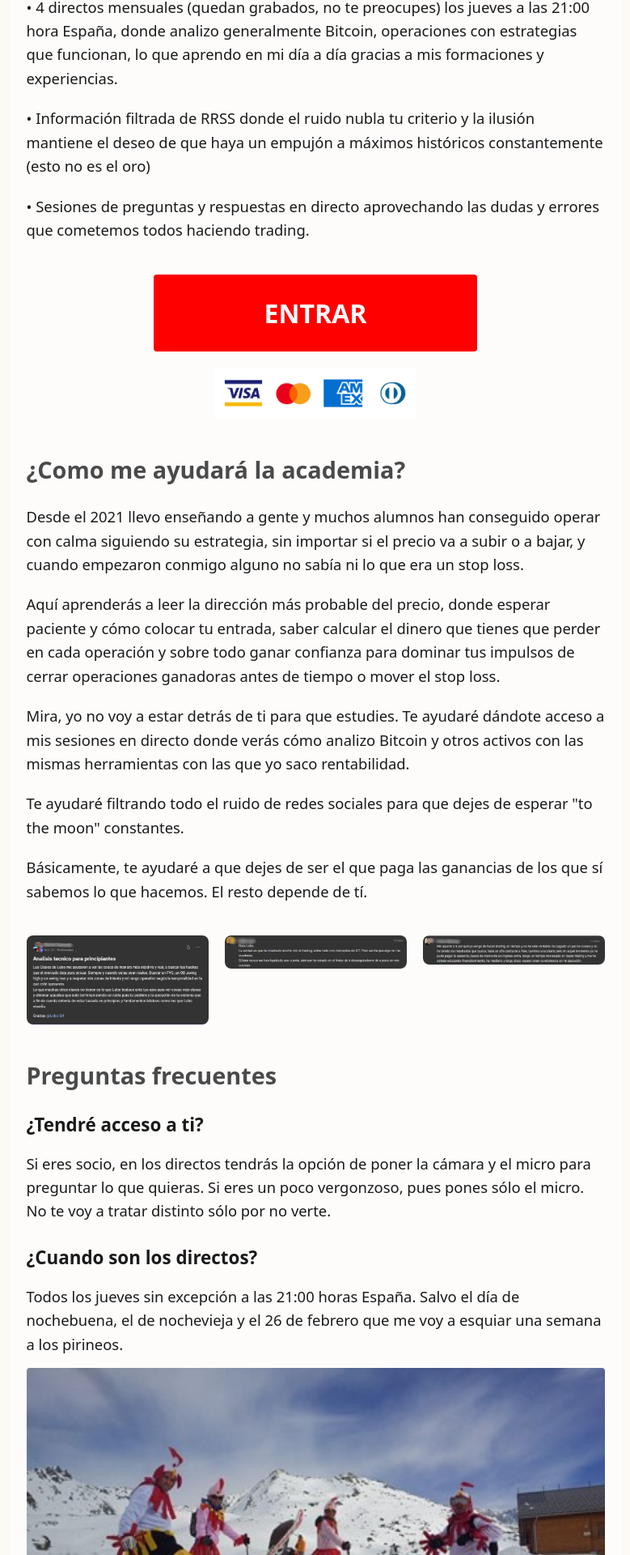
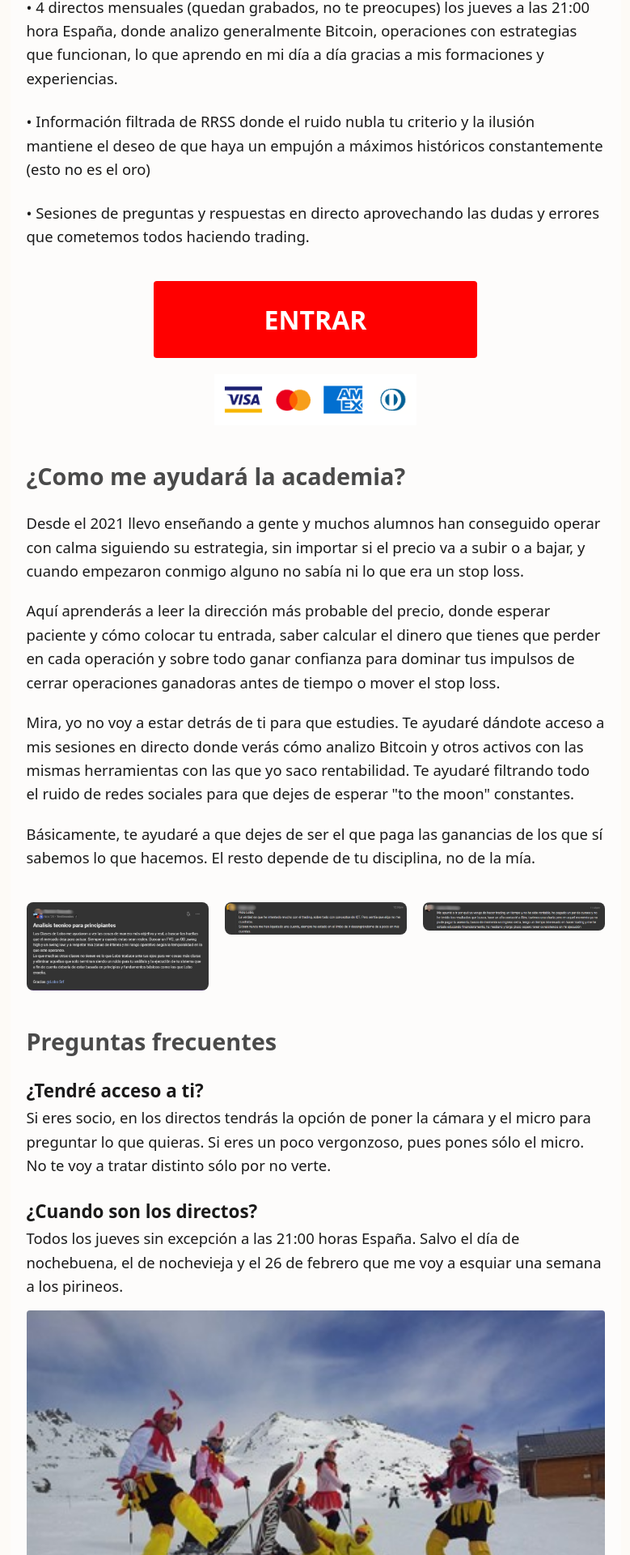
Before and after one commit to Lobosrf/My-web, a Next.js app: page /entrar in a window 1280 px wide. Shown: the part 1754-3674 px from the top of the page at 81% size, without its empty margins (250-1029 px from the left). Built offline with nearby package versions, Linux system fonts and the light colour scheme.

Commit message:
fijar texto completo entrar con formato exacto

```diff
--- a/app/entrar/page.tsx
+++ b/app/entrar/page.tsx
@@ -49,7 +49,7 @@ export default function Entrar() {
                     <p style={{ marginBottom: '25px' }}>El motivo es que buscan un gurú con un Lamborghini alquilado que les venda el indicador o la estrategia definitiva.</p>
 
                     <p style={{ marginBottom: '25px' }}>
-                        Tengo alumnos que sentían miedo al abrir una operación porque habían perdido la confianza en sí mismos. Vienen intoxicados de información, con la cabeza llena de ruido con indicadores, todo el gráfico lleno de líneas y la cuenta reventada.
+                        Tengo alumnos que sentían miedo al abrir una operación porque habian perdido la confianza en sí mismos. Vienen intoxicados de información, con la cabeza llena de ruido con indicadores, todo el grafico lleno de lineas y la cuenta reventada.
                     </p>
 
                     <p style={{ marginBottom: '25px' }}>
@@ -61,38 +61,24 @@ export default function Entrar() {
                     </p>
 
                     <h2 style={{ fontSize: '1.8rem', fontWeight: '900', marginBottom: '20px' }}>¿Que recibes?</h2>
-
-                    <p style={{ marginBottom: '20px' }}>• 4 directos mensuales (quedan grabados, no te preocupes) los jueves a las 21:00 hora España, donde analizo generalmente Bitcoin, operaciones con estrategias que funcionan, lo que aprendo en mi día a día gracias a mis formaciones y experiencias.</p>
-                    <p style={{ marginBottom: '20px' }}>• Información filtrada de RRSS donde el ruido nubla tu criterio y la ilusión mantiene el deseo de que haya un empujón a máximos históricos constantemente (esto no es el oro)</p>
+                    <p>• 4 directos mensuales (quedan grabados, no te preocupes) los jueves a las 21:00 hora España, donde analizo generalmente Bitcoin, operaciones con estrategias que funcionan, lo que aprendo en mi día a día gracias a mis formaciones y experiencias.</p>
+                    <p>• Información filtrada de RRSS donde el ruido nubla tu criterio y la ilusión mantiene el deseo de que haya un empujón a máximos históricos constantemente (esto no es el oro)</p>
                     <p style={{ marginBottom: '40px' }}>• Sesiones de preguntas y respuestas en directo aprovechando las dudas y errores que cometemos todos haciendo trading.</p>
 
                     <div style={{ textAlign: 'center', margin: '40px 0' }}>
-                        <a href="https://whop.com/checkout/plan_Pn3GawS3QdeWk" style={{
-                            backgroundColor: '#ff0000',
-                            color: '#fff',
-                            padding: '22px 60px',
-                            fontSize: '2rem',
-                            fontWeight: '900',
-                            textDecoration: 'none',
-                            borderRadius: '4px',
-                            display: 'inline-block',
-                            width: '100%',
-                            maxWidth: '400px'
-                        }}>
+                        <a href="https://whop.com/checkout/plan_Pn3GawS3QdeWk" style={{ backgroundColor: '#ff0000', color: '#fff', padding: '22px 60px', fontSize: '2rem', fontWeight: '900', textDecoration: 'none', borderRadius: '4px', display: 'inline-block', width: '100%', maxWidth: '400px' }}>
                             ENTRAR
                         </a>
                         <div style={{ marginTop: '20px' }}>
-                            <img src="/tarjetas.png" alt="Pago seguro" style={{ width: '250px', margin: '0 auto', display: 'block' }} />
+                            <img src="/tarjetas.png" alt="Tarjetas" style={{ width: '250px', margin: '0 auto', display: 'block' }} />
                         </div>
                     </div>
 
                     <h2 style={{ fontSize: '1.8rem', fontWeight: '900', marginBottom: '20px' }}>¿Como me ayudará la academia?</h2>
-
                     <p style={{ marginBottom: '20px' }}>Desde el 2021 llevo enseñando a gente y muchos alumnos han conseguido operar con calma siguiendo su estrategia, sin importar si el precio va a subir o a bajar, y cuando empezaron conmigo alguno no sabía ni lo que era un stop loss.</p>
                     <p style={{ marginBottom: '20px' }}>Aquí aprenderás a leer la dirección más probable del precio, donde esperar paciente y cómo colocar tu entrada, saber calcular el dinero que tienes que perder en cada operación y sobre todo ganar confianza para dominar tus impulsos de cerrar operaciones ganadoras antes de tiempo o mover el stop loss.</p>
-                    <p style={{ marginBottom: '20px' }}>Mira, yo no voy a estar detrás de ti para que estudies. Te ayudaré dándote acceso a mis sesiones en directo donde verás cómo analizo Bitcoin y otros activos con las mismas herramientas con las que yo saco rentabilidad.</p>
-                    <p style={{ marginBottom: '20px' }}>Te ayudaré filtrando todo el ruido de redes sociales para que dejes de esperar "to the moon" constantes.</p>
-                    <p style={{ marginBottom: '40px' }}>Básicamente, te ayudaré a que dejes de ser el que paga las ganancias de los que sí sabemos lo que hacemos. El resto depende de tí.</p>
+                    <p style={{ marginBottom: '20px' }}>Mira, yo no voy a estar detrás de ti para que estudies. Te ayudaré dándote acceso a mis sesiones en directo donde verás cómo analizo Bitcoin y otros activos con las mismas herramientas con las que yo saco rentabilidad. Te ayudaré filtrando todo el ruido de redes sociales para que dejes de esperar "to the moon" constantes.</p>
+                    <p style={{ marginBottom: '40px' }}>Básicamente, te ayudaré a que dejes de ser el que paga las ganancias de los que sí sabemos lo que hacemos. El resto depende de tu disciplina, no de la mía.</p>
 
                     <div style={{ display: 'grid', gridTemplateColumns: 'repeat(auto-fit, minmax(200px, 1fr))', gap: '20px', marginBottom: '40px' }}>
                         <img src="/testimonio1.png" alt="Testimonio 1" style={{ width: '100%', borderRadius: '8px' }} />
@@ -101,22 +87,21 @@ export default function Entrar() {
                     </div>
 
                     <h2 style={{ fontSize: '1.8rem', fontWeight: '900', marginBottom: '20px' }}>Preguntas frecuentes</h2>
-
-                    <h3 style={{ fontSize: '1.4rem', fontWeight: '900', marginBottom: '15px' }}>¿Tendré acceso a ti?</h3>
+                    <h3 style={{ fontSize: '1.4rem', fontWeight: '900' }}>¿Tendré acceso a ti?</h3>
                     <p style={{ marginBottom: '25px' }}>Si eres socio, en los directos tendrás la opción de poner la cámara y el micro para preguntar lo que quieras. Si eres un poco vergonzoso, pues pones sólo el micro. No te voy a tratar distinto sólo por no verte.</p>
 
-                    <h3 style={{ fontSize: '1.4rem', fontWeight: '900', marginBottom: '15px' }}>¿Cuando son los directos?</h3>
+                    <h3 style={{ fontSize: '1.4rem', fontWeight: '900' }}>¿Cuando son los directos?</h3>
                     <p style={{ marginBottom: '15px' }}>Todos los jueves sin excepción a las 21:00 horas España. Salvo el día de nochebuena, el de nochevieja y el 26 de febrero que me voy a esquiar una semana a los pirineos.</p>
 
                     <img src="/esqui.jpg" alt="Pirineos" style={{ width: '100%', borderRadius: '4px', marginBottom: '40px' }} />
 
-                    <h3 style={{ fontSize: '1.4rem', fontWeight: '900', marginBottom: '15px' }}>¿Puedo cancelar cuando quiera?</h3>
+                    <h3 style={{ fontSize: '1.4rem', fontWeight: '900' }}>¿Puedo cancelar cuando quiera?</h3>
                     <p style={{ marginBottom: '40px' }}>Cuando quieras. Una vez pagas, tienes el mes incluido.</p>
 
                     <h2 style={{ fontSize: '1.8rem', fontWeight: '900', marginBottom: '20px' }}>¿Cuanto vale?</h2>
-                    <p style={{ marginBottom: '20px' }}>20€/mes sin permanencia y para siempre. Nunca subirá el precio hasta que te des de baja.</p>
-                    <p style={{ marginBottom: '20px' }}>El precio se mantiene hasta el día 8 de febrero de 2026 a las 20:59 hora España.</p>
-                    <p style={{ marginBottom: '40px' }}>Si te piensas apuntar, hazlo antes del 8, hazme caso. Después el precio sube.</p>
+                    <p style={{ marginBottom: '10px' }}>20€/mes sin permanencia y parasiempre. Nunca subirá el precio hasta que te des de baja.</p>
+                    <p style={{ marginBottom: '10px' }}>El precio se mantiene hasta el día 8 de febrero de 2026 a las 20:59 hora España.</p>
+                    <p style={{ marginBottom: '40px' }}>No confundas precio con valor. Si crees que 20 € es caro es que para tí es un gasto.</p>
 
                     <div style={{ textAlign: 'center', marginTop: '50px', borderTop: '1px solid #ddd', paddingTop: '40px' }}>
                         <p style={{ fontSize: '1.2rem', fontWeight: '800' }}>
```
